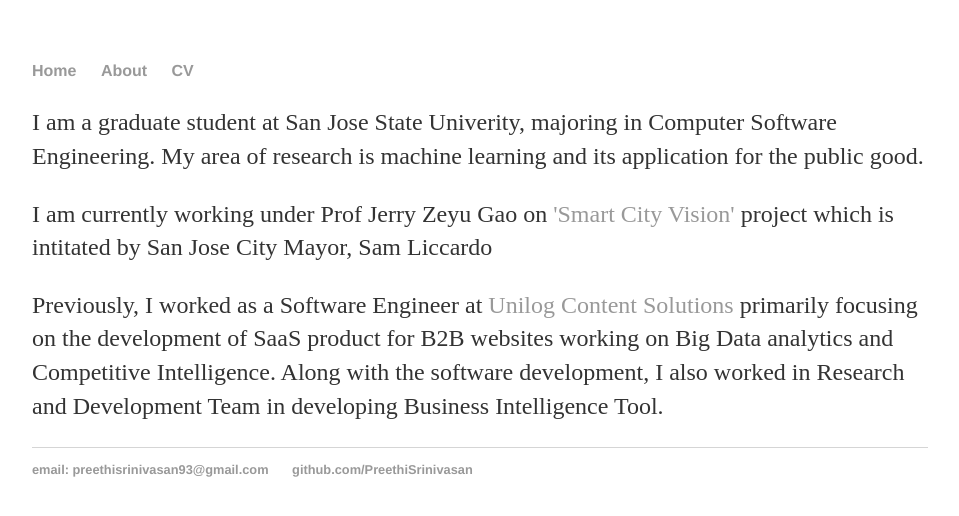
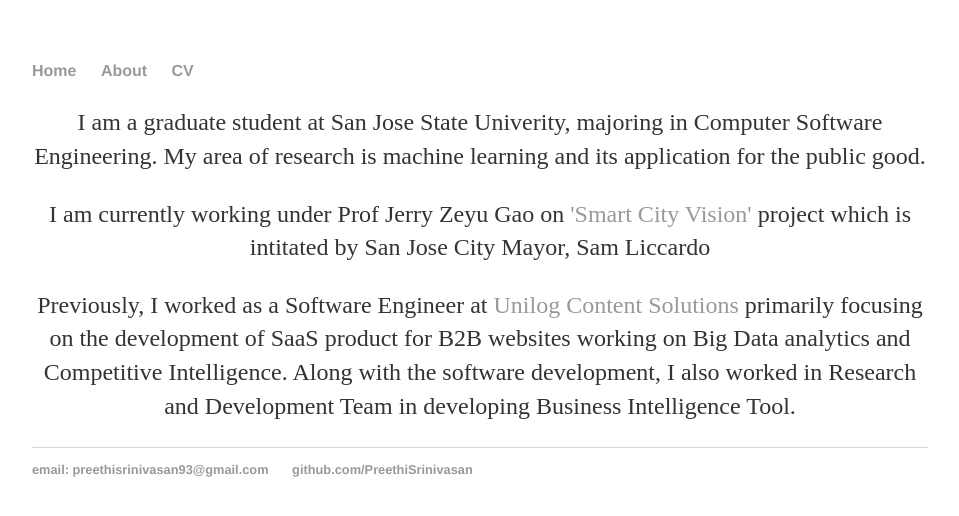
Before and after one commit to mrajesh971/mrajesh971.github.io, a Jekyll site: the page built from index.html, in a window 1280 px wide. Shown: the top 516 px of the page, without its empty margins (160-1119 px from the left). Built offline with Jekyll 4.4.1, drawn with Linux system fonts in a browser that asks for light colours.

Commit message:
Update index.html

```diff
--- a/index.html
+++ b/index.html
@@ -4,11 +4,15 @@ title: Preethi Srinivasan
 ---
 
 		<div class="blurb">
+			<div align="center">
 			<p>I am a graduate student at San Jose State Univerity, majoring in Computer Software Engineering.
-My area of research is machine learning and its application for the public good. </p>
-			<p> I am currently working under Prof Jerry Zeyu Gao on <a href=http://www.sanjoseca.gov/index.aspx?NID=5289"">'Smart City Vision'  </a> project which is intitated by San Jose City Mayor, Sam Liccardo</p>
+			My area of research is machine learning and its application for the public good. </p>
+			<p> I am currently working under Prof Jerry Zeyu Gao on <a href=http://www.sanjoseca.gov/index.aspx?NID=5289"">
+			'Smart City Vision'  </a> project which is intitated by San Jose City Mayor, Sam Liccardo</p>
 
-			<p> Previously, I worked as a Software Engineer at <a href="https://www.unilogcorp.com/"> Unilog Content Solutions </a> primarily
-				focusing on the development of SaaS product for B2B websites working on Big Data analytics and Competitive Intelligence.
-				Along with the software development, I also worked in Research and Development Team in developing Business Intelligence Tool.
+			<p> Previously, I worked as a Software Engineer at <a href="https://www.unilogcorp.com/"> Unilog
+			Content Solutions </a> primarily focusing on the development of SaaS product for B2B websites
+			working on Big Data analytics and Competitive Intelligence.
+			Along with the software development, I also worked in Research and Development Team in developing Business Intelligence Tool.
 		</div>
+</div>
```
